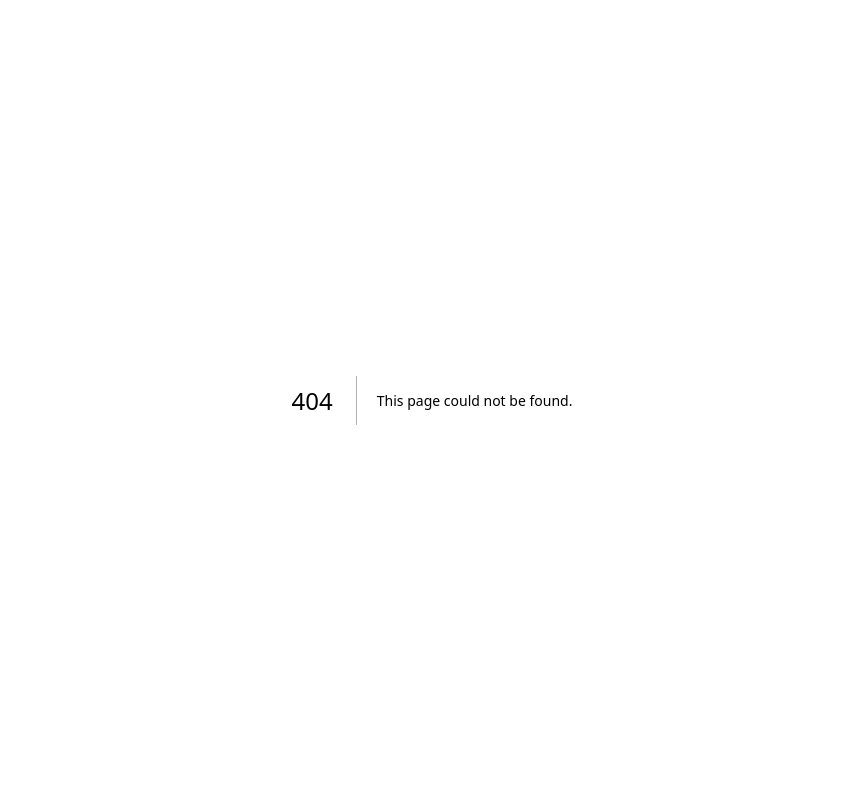
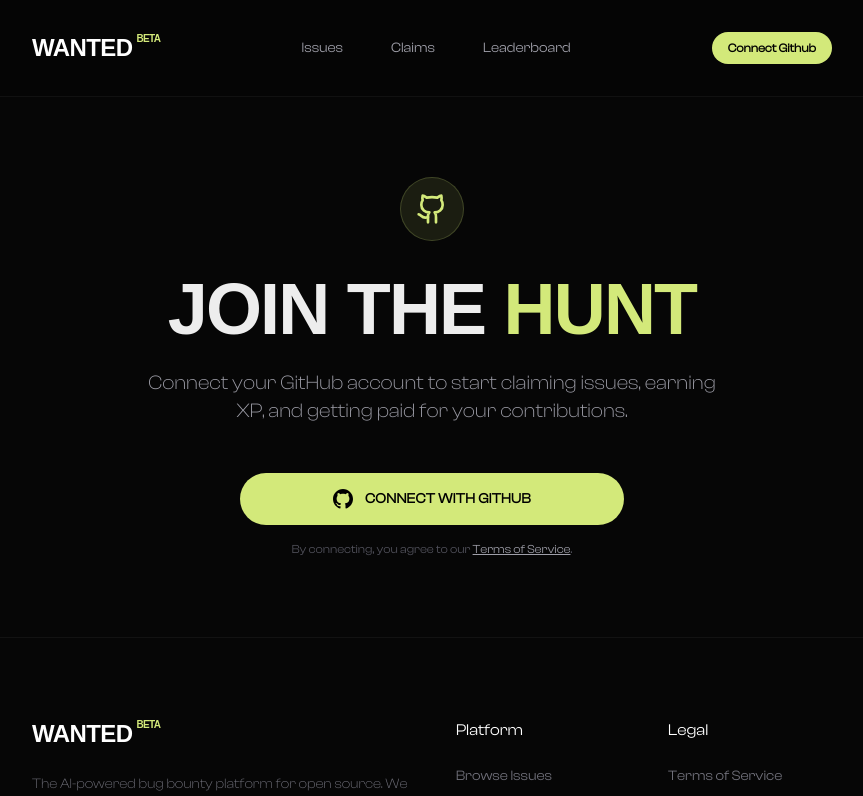
Before and after one commit to Yugabharathi21/WANTED-git, a Next.js app in the folder frontend/: page /connect in a window 1280 px wide. Before the commit this address had no page. Shown: the top 796 px of the page, without its empty margins (208-1071 px from the left). Built offline with nearby package versions, Linux system fonts and the light colour scheme; a web font is replaced by a local one.

Commit message:
feat: Add GitHub connect page and a new Navbar component with a link to connect GitHub.

```diff
--- a/frontend/app/components/Navbar.tsx
+++ b/frontend/app/components/Navbar.tsx
@@ -21,9 +21,11 @@
       </div>
 
       <div className="flex gap-6 items-center">
-        <button className="text-xs font-bold bg-[#D3E97A] text-black px-4 py-2 rounded-full hover:bg-white transition-colors">
-          Connect Github
-        </button>
+        <Link href="/connect">
+          <button className="text-xs font-bold bg-[#D3E97A] text-black px-4 py-2 rounded-full hover:bg-white transition-colors">
+            Connect Github
+          </button>
+        </Link>
       </div>
     </nav>
   );
--- /dev/null
+++ b/frontend/app/connect/page.tsx
@@ -0,0 +1,37 @@
+import React from 'react';
+import Navbar from "../components/Navbar";
+import Footer from "../components/Footer";
+
+export default function ConnectPage() {
+    return (
+        <main className="min-h-screen bg-[#060606] text-[#EDEDED] font-clash selection:bg-[#D3E97A] selection:text-black flex flex-col">
+            <Navbar />
+
+            <div className="flex-1 flex flex-col items-center justify-center px-8 md:px-32 lg:px-60 py-20 text-center">
+                <div className="w-16 h-16 mb-8 rounded-full bg-[#D3E97A]/10 flex items-center justify-center border border-[#D3E97A]/20">
+                    <svg xmlns="http://www.w3.org/2000/svg" width="32" height="32" viewBox="0 0 24 24" fill="none" stroke="#D3E97A" strokeWidth="2" strokeLinecap="round" strokeLinejoin="round"><path d="M15 22v-4a4.8 4.8 0 0 0-1-3.5c3 0 6-2 6-5.5.08-1.25-.27-2.48-1-3.5.28-1.15.28-2.35 0-3.5 0 0-1 0-3 1.5-2.64-.5-5.36-.5-8 0C6 2 5 2 5 2c-.3 1.15-.3 2.35 0 3.5A5.403 5.403 0 0 0 4 9c0 3.5 3 5.5 6 5.5-.39.49-.68 1.05-.85 1.65-.17.6-.22 1.23-.15 1.85v4" /><path d="M9 18c-4.51 2-5-2-7-2" /></svg>
+                </div>
+
+                <h1 className="text-5xl md:text-7xl font-technor font-bold mb-6 tracking-tight">
+                    JOIN THE <span className="text-[#D3E97A]">HUNT</span>
+                </h1>
+
+                <p className="text-zinc-400 text-lg md:text-xl max-w-xl mb-12 font-light">
+                    Connect your GitHub account to start claiming issues, earning XP, and getting paid for your contributions.
+                </p>
+
+                <div className="space-y-4 w-full max-w-sm">
+                    <button className="w-full text-sm font-bold bg-[#D3E97A] text-black px-8 py-4 rounded-full hover:bg-white transition-colors uppercase tracking-wide flex items-center justify-center gap-3">
+                        <svg xmlns="http://www.w3.org/2000/svg" width="20" height="20" viewBox="0 0 24 24" fill="currentColor"><path d="M12 0c-6.626 0-12 5.373-12 12 0 5.302 3.438 9.8 8.207 11.387.599.111.793-.261.793-.577v-2.234c-3.338.726-4.033-1.416-4.033-1.416-.546-1.387-1.333-1.756-1.333-1.756-1.089-.745.083-.729.083-.729 1.205.084 1.839 1.237 1.839 1.237 1.07 1.834 2.807 1.304 3.492.997.107-.775.418-1.305.762-1.604-2.665-.305-5.467-1.334-5.467-5.931 0-1.311.469-2.381 1.236-3.221-.124-.303-.535-1.524.117-3.176 0 0 1.008-.322 3.301 1.23.957-.266 1.983-.399 3.003-.404 1.02.005 2.047.138 3.006.404 2.291-1.552 3.297-1.23 3.297-1.23.653 1.653.242 2.874.118 3.176.77.84 1.235 1.911 1.235 3.221 0 4.609-2.807 5.624-5.479 5.921.43.372.823 1.102.823 2.222v3.293c0 .319.192.694.801.576 4.765-1.589 8.199-6.086 8.199-11.386 0-6.627-5.373-12-12-12z" /></svg>
+                        Connect with GitHub
+                    </button>
+                    <p className="text-xs text-zinc-600">
+                        By connecting, you agree to our <span className="text-zinc-400 hover:text-white cursor-pointer underline">Terms of Service</span>.
+                    </p>
+                </div>
+            </div>
+
+            <Footer />
+        </main>
+    );
+}
```
